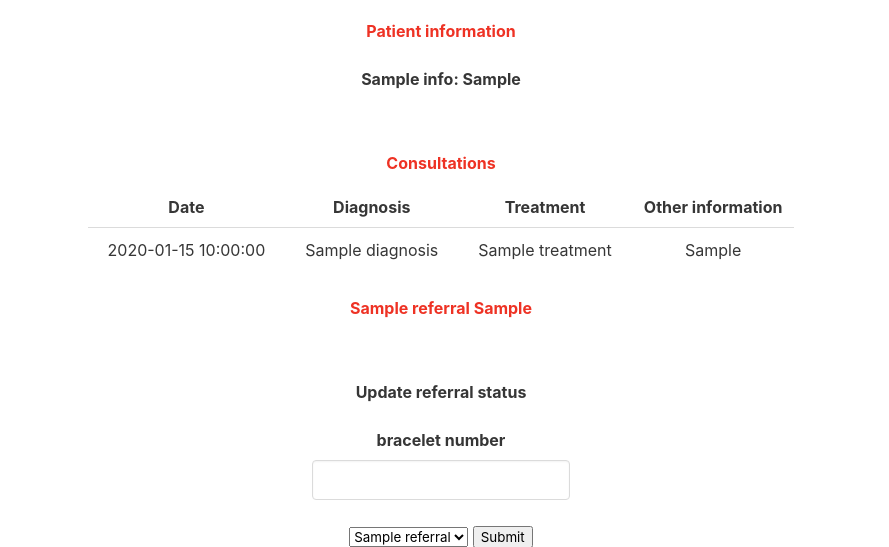
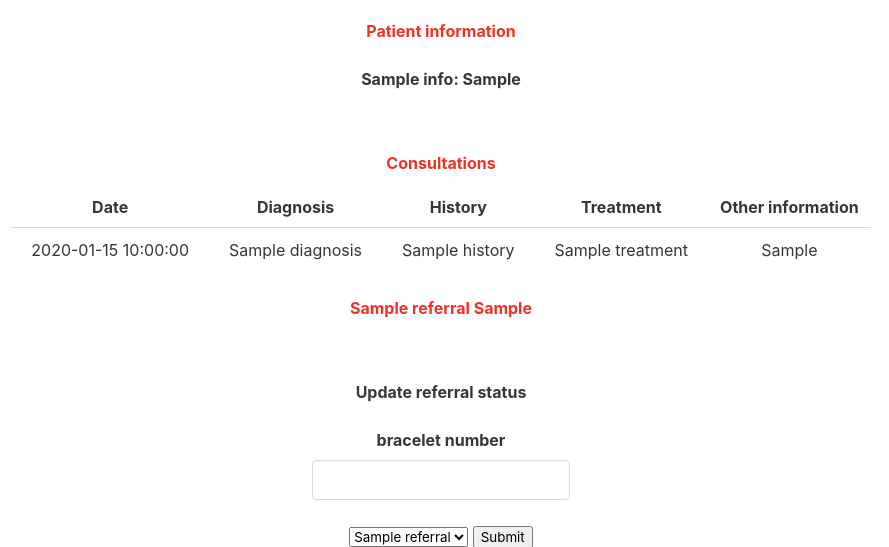
Before and after one commit to rodekruis/ocean-viking-medical, a Flask app: template templates/data.html in a window 1280 px wide. Shown: the part 225-772 px from the top of the page, without its empty margins (199-1088 px from the left). Run offline with Flask 2, Linux system fonts and the light colour scheme; the template is opened without the code that fills it: most values are stand-ins (such as "Sample title", 1, 10 or a date in 2020).

Commit message:
add patient history, show list of bracelet no. per morbidity

```diff
--- a/app.py
+++ b/app.py
@@ -9,6 +9,7 @@ from googleapiclient.discovery import build
 from google.oauth2 import service_account
 from collections import OrderedDict
 import operator
+
 app = Flask(__name__)
 load_dotenv()  # take environment variables from .env
 
@@ -70,7 +71,7 @@ def process_data(df_form, bracelet_number=None, first=False):
         consultation['Date'] = row['start'].date()
         consultation['Diagnosis'] = ""
         for level in ['primary', 'secondary', 'tertiary']:
-            case_key = level+'_case'
+            case_key = level + '_case'
             # case_label = level.capitalize()+' Diagnosis'
             if case_key in row.keys():
                 if not pd.isna(row[case_key]):
@@ -82,6 +83,11 @@ def process_data(df_form, bracelet_number=None, first=False):
                         consultation['Diagnosis'] = case
                     else:
                         consultation['Diagnosis'] = consultation['Diagnosis'] + ", " + case
+        if 'history' in row.keys():
+            history = row['history']
+            if pd.isna(history):
+                history = "none"
+            consultation['History'] = history
         treatment = row['treatment']
         if pd.isna(treatment):
             treatment = "nothing"
@@ -90,7 +96,7 @@ def process_data(df_form, bracelet_number=None, first=False):
             info_text = row['info']
             if not pd.isna(info_text):
                 consultation['Other information'] = info_text
-        if ix == len(df)-1:
+        if ix == len(df) - 1:
             if row['referral'] == 'yes':
                 if not pd.isna(row['referral_urgency']):
                     urgency = row['referral_urgency'].replace('_', ' ')
@@ -104,7 +110,6 @@ def process_data(df_form, bracelet_number=None, first=False):
                 referral['Referral is not needed'] = ''
         consultations.append(consultation)
 
-
     return render_template('data.html',
                            info=info,
                            consultations=consultations,
@@ -117,7 +122,8 @@ def get_data():
     get data from KoBo
     """
     headers = {'Authorization': f'Token {os.getenv("TOKEN")}'}
-    data_request = requests.get(f'https://kobonew.ifrc.org/api/v2/assets/{os.getenv("ASSET")}/data.json', headers=headers)
+    data_request = requests.get(f'https://kobonew.ifrc.org/api/v2/assets/{os.getenv("ASSET")}/data.json',
+                                headers=headers)
     data = data_request.json()
 
     # get rotation info
@@ -191,7 +197,7 @@ def process_summary(df_form):
                             case = case_map(case)
                             label = ""
                             if case == "Other":
-                                case = row[level+'_case_other']
+                                case = row[level + '_case_other']
                             if row['age'] == 'u1' or row['age'] == '1_4':
                                 label = 'u5'
                             else:
@@ -200,7 +206,9 @@ def process_summary(df_form):
                                 elif row['gender'] == 'female':
                                     label = 'female'
                             if label != "":
-                                morbidities[case] = {label: 1, 'total': 1}
+                                morbidities[case] = {label: 1, 'total': 1, 'bracelet': bracelet}
+                            else:
+                                morbidities[case] = {'total': 1, 'bracelet': bracelet}
                 if row['referral'] == 'yes':
                     referrals['Referrals needed'] = 1
                     if not pd.isna(row['referral_urgency']):
@@ -210,8 +218,10 @@ def process_summary(df_form):
             for key, morb_dict in morbidities.items():
                 if key in morbidities_all.keys():
                     morb_dict_all = morbidities_all[key]
-                    for label in morb_dict.keys():
-                        morb_dict_all[label] = morb_dict_all[label] + 1
+                    for label in labels:
+                        if label in morb_dict.keys():
+                            morb_dict_all[label] = morb_dict_all[label] + 1
+                    morb_dict_all['bracelet'] = morb_dict_all['bracelet'] + ", " + morb_dict["bracelet"]
                     morbidities_all[key] = morb_dict_all
                 else:
                     for label in labels:
@@ -256,8 +266,10 @@ def process_summary(df_form):
             for key, morb_dict in morbidities.items():
                 if key in morbidities_all.keys():
                     morb_dict_all = morbidities_all[key]
-                    for label in morb_dict.keys():
-                        morb_dict_all[label] = morb_dict_all[label] + 1
+                    for label in labels:
+                        if label in morb_dict.keys():
+                            morb_dict_all[label] = morb_dict_all[label] + 1
+                    morb_dict_all['bracelet'] = morb_dict_all['bracelet'] + ", " + morb_dict["bracelet"]
                     morbidities_all[key] = morb_dict_all
                 else:
                     for label in labels:
@@ -299,7 +311,7 @@ def update_submission():
     if df.empty:
         return process_data(df_form, bracelet_number)
 
-    submission_id = df.iloc[len(df)-1]['_id']
+    submission_id = df.iloc[len(df) - 1]['_id']
 
     # update submission in kobo
     url = f'https://kobonew.ifrc.org/api/v2/assets/{os.getenv("ASSET")}/data/bulk/'
@@ -380,6 +392,7 @@ def download_data():
                        'gender',
                        'age',
                        'diagnosis',
+                       'history',
                        'treatment',
                        'info',
                        'referral_urgency']
@@ -459,7 +472,8 @@ def case_map(case):
                      'gastritis': 'Gastritis', 'dental': 'Dental', 'injury': 'Non-violence related injury',
                      'violence': 'Violence related injury', 'fuel_burn': 'Fuel Burns',
                      'exposure_skin': 'Exposure related skin disorder', 'dehydration': 'Dehydration',
-                     'hypothermia': 'Hypothermia', 'body_pain': 'Generalized body pain / headache', 'awd': 'Acute watery diarrhoea',
+                     'hypothermia': 'Hypothermia', 'body_pain': 'Generalized body pain / headache',
+                     'awd': 'Acute watery diarrhoea',
                      'sawd': 'Severe acute diarrhoea', 'abd': 'Acute bloody diarrhoea',
                      'fever': 'Fever without identified cause', 'urti': 'Acute upper respiratory tract infection',
                      'lrti': 'Acute lower respiratory tract infection', 'tb': 'Tuberculosis (suspected)',
--- a/templates/data.html
+++ b/templates/data.html
@@ -86,6 +86,7 @@
                   <tr>
                     <th>Date</th>
                     <th>Diagnosis</th>
+                    <th>History</th>
                     <th>Treatment</th>
                     <th>Other information</th>
                   </tr>
@@ -93,6 +94,7 @@
                     <tr>
                       <td style="padding:10px 20px 10px 20px;">{{ consultation['Date'] }}</td>
                       <td style="padding:10px 20px 10px 20px;">{{ consultation['Diagnosis'] }}</td>
+                      <td style="padding:10px 20px 10px 20px;">{{ consultation['History'] }}</td>
                       <td style="padding:10px 20px 10px 20px; max-width: 300px">{{ consultation['Treatment'] }}</td>
                       <td style="padding:10px 20px 10px 20px; max-width: 300px">{{ consultation['Other information'] }}</td>
   <!--                    {% for info_name, info_values in consultation.items() %}-->
--- a/templates/summary.html
+++ b/templates/summary.html
@@ -33,6 +33,7 @@
                 <table style="margin: 0px auto;">
                   <tr>
                     <th>Morbidity</th>
+                    <th>Bracelet no.</th>
                     <th>Male</th>
                     <th>Female</th>
                     <th>Under 5y</th>
@@ -41,6 +42,7 @@
                   {% for morb_name, morb_count in morbidities.items() %}
                     <tr>
                       <td style="padding:5px 0 5px 0;">{{ morb_name }}</td>
+                      <td style="padding:5px 20px 5px 20px;">{{ morb_count['bracelet'] }}</td>
                       <td style="padding:5px 20px 5px 20px;">{{ morb_count['male'] }}</td>
                       <td style="padding:5px 20px 5px 20px;">{{ morb_count['female'] }}</td>
                       <td style="padding:5px 40px 5px 40px;">{{ morb_count['u5'] }}</td>
```
